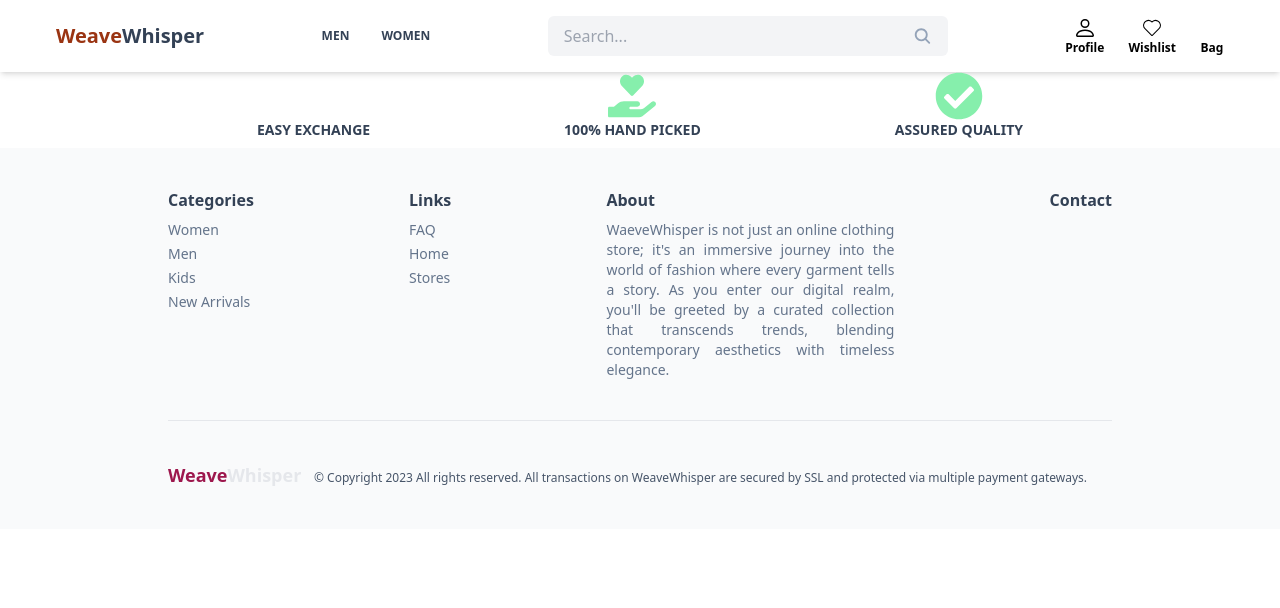
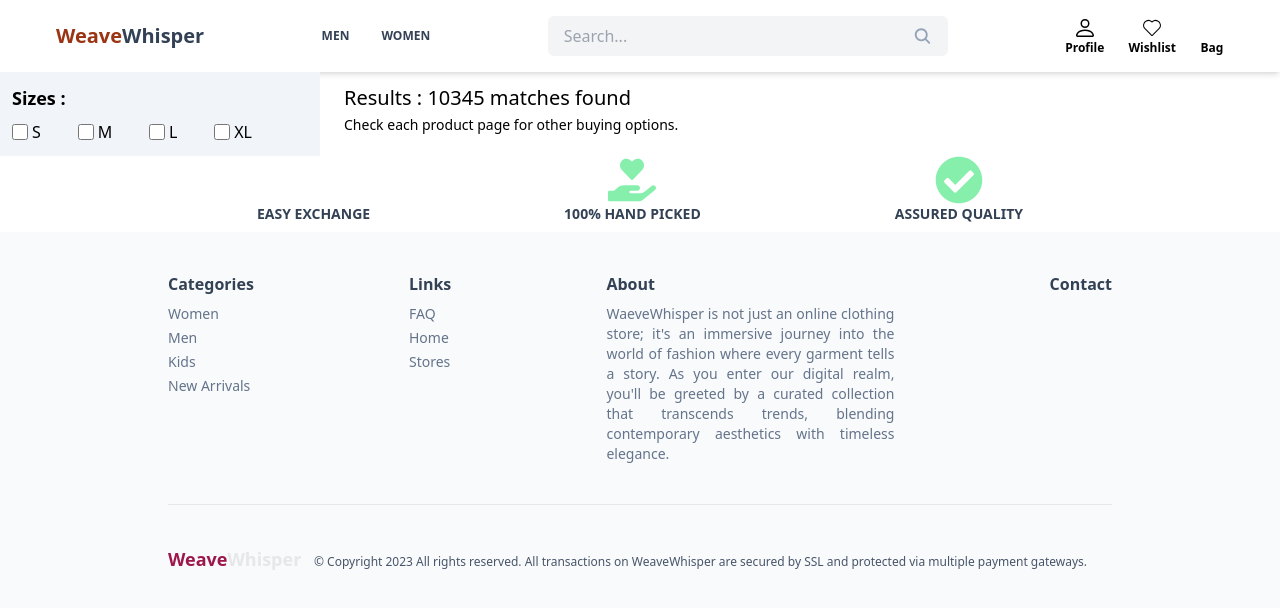
Before and after one commit to B3nzy/WeaveWhisper_eCommerce_FrontEnd, a React (Vite) app: page /search in a window 1280 px wide. Shown: the top 608 px of the page. Built offline with nearby package versions, Linux system fonts and the light colour scheme; no server answers; some icons are missing.

Commit message:
Create search component.

```diff
--- a/src/App.jsx
+++ b/src/App.jsx
@@ -15,6 +15,7 @@ import CustomerProfile from "./pages/CustomerProfile";
 import PrivateRouteManufacturer from "./components/PrivateRouteManufacturer";
 import About from "./pages/About";
 import Wishlist from "./pages/Wishlist";
+import Search from "./pages/Search";
 
 export default function App() {
   return (
@@ -25,6 +26,7 @@ export default function App() {
         <Route path="/product" element={<Product />} />
         <Route path="/address" element={<AllowAddress />} />
         <Route path="/about" element={<About />} />
+        <Route path="/search" element={<Search />} />
 
         <Route element={<LoggedOutRoute />}>
           <Route path="/sign-in" element={<SignIn />} />
--- /dev/null
+++ b/src/pages/Search.jsx
@@ -0,0 +1,60 @@
+/* eslint-disable no-unused-vars */
+import React from "react";
+
+export default function Search() {
+  return (
+    <div className="flex flex-col md:flex-row gap-3">
+      <div className="flex flex-col md:max-w-xs w-full bg-slate-100 p-3 gap-2">
+        <p className="text-lg font-semibold">Sizes : </p>
+        <div className="flex flex-row w-60 justify-between gap-3">
+          <label className="flex items-center gap-1">
+            <input
+              type="checkbox"
+              name="sizes"
+              className="h-4 w-4"
+              value={"s"}
+            />
+            <span>S</span>
+          </label>
+          <label className="flex items-center gap-1">
+            <input
+              type="checkbox"
+              name="sizes"
+              className="h-4 w-4"
+              value={"m"}
+            />
+            <span>M</span>
+          </label>
+          <label className="flex items-center gap-1">
+            <input
+              type="checkbox"
+              name="sizes"
+              className="h-4 w-4"
+              value={"l"}
+            />
+            <span>L</span>
+          </label>
+          <label className="flex items-center gap-1">
+            <input
+              type="checkbox"
+              name="sizes"
+              className="h-4 w-4"
+              value={"xl"}
+            />
+            <span>XL</span>
+          </label>
+        </div>
+      </div>
+      <div className="w-full p-3">
+        <div>
+          <span className="text-xl">Results : </span>
+          <span className="text-xl">10345 matches found</span>
+          <br />
+          <span className="text-sm">
+            Check each product page for other buying options.
+          </span>
+        </div>
+      </div>
+    </div>
+  );
+}
```
